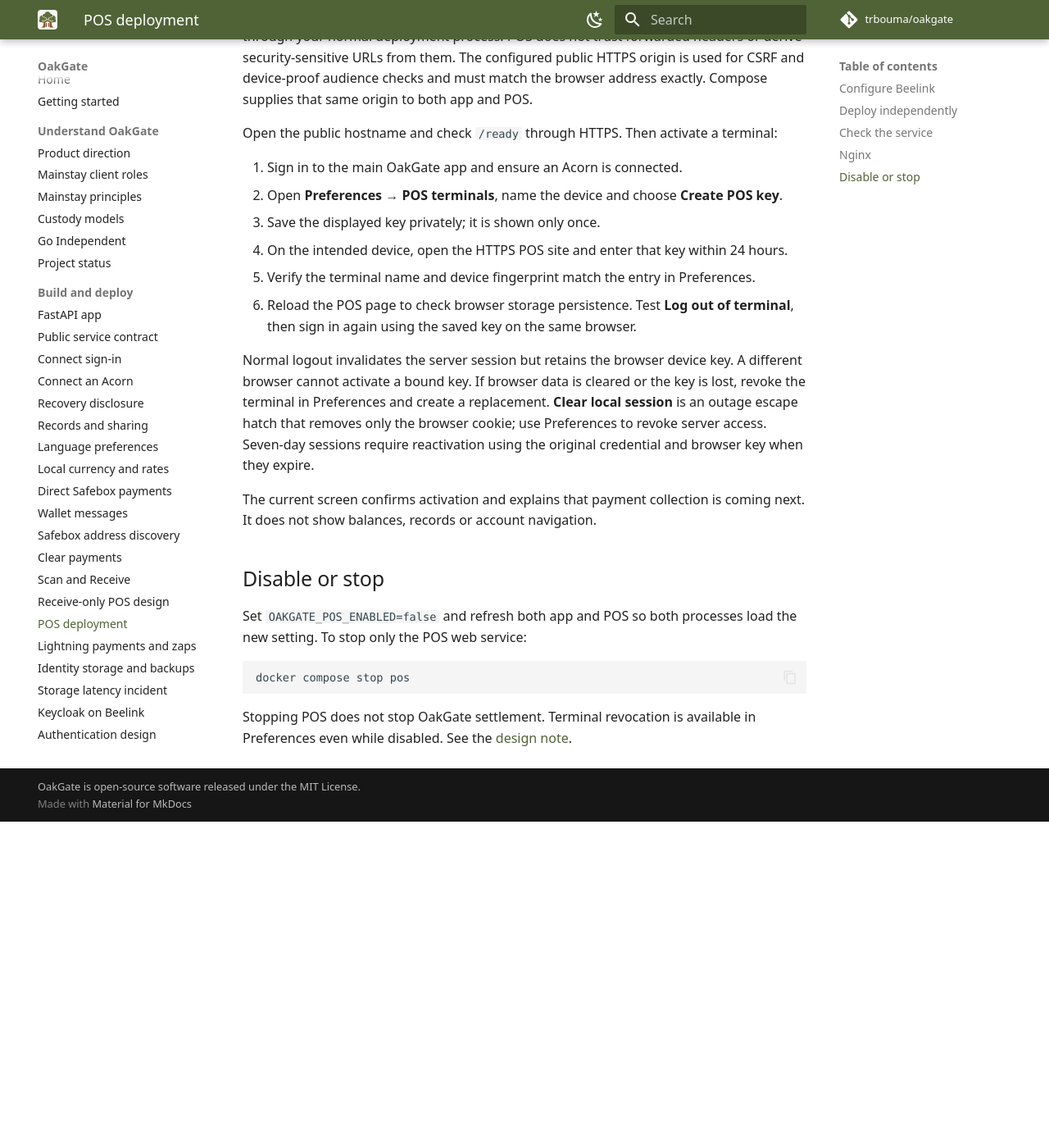
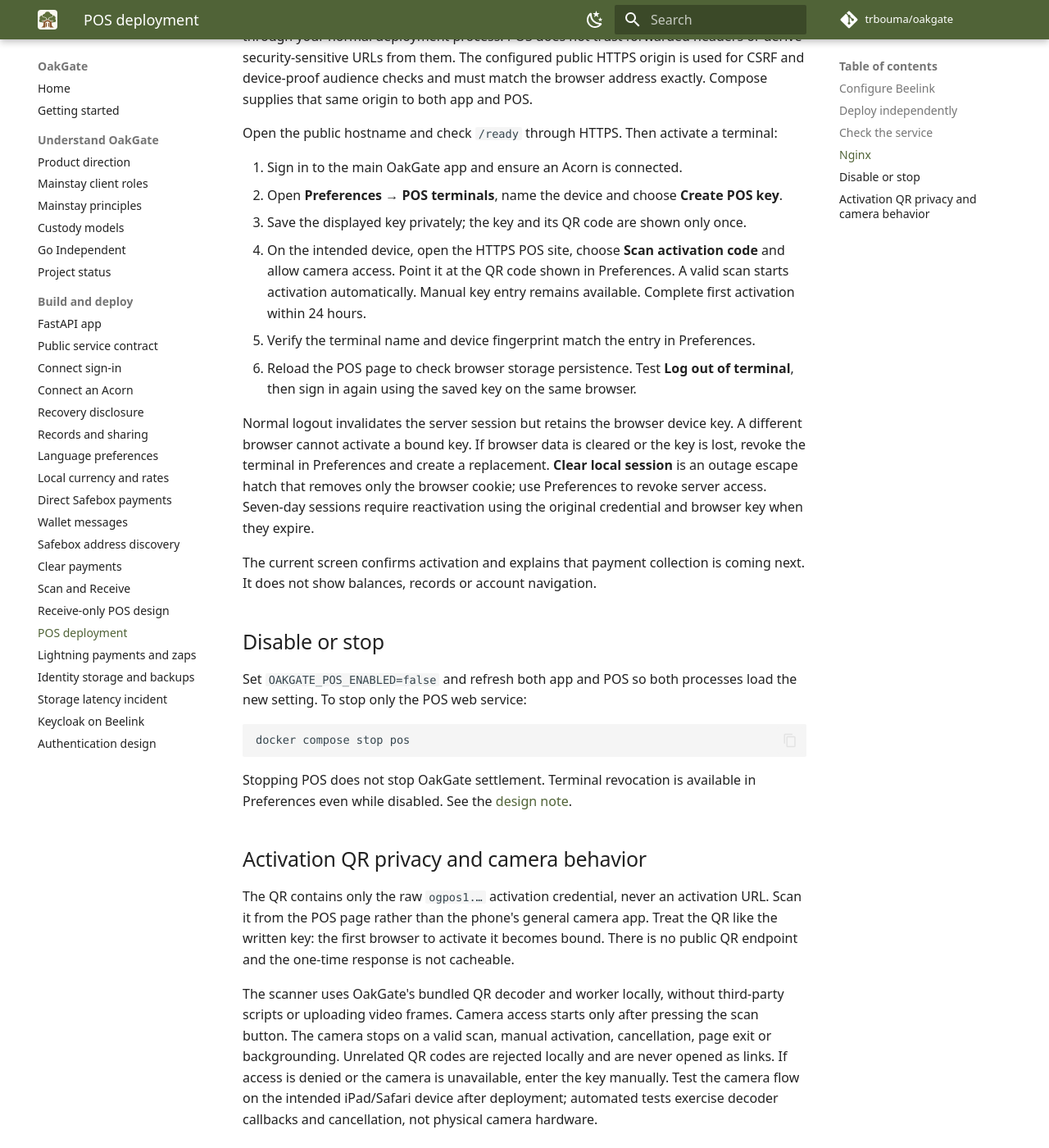
Before and after one commit to trbouma/oakgate, an MkDocs documentation site: the page built from docs/024-pos-deployment.md, in a window 1280 px wide and 1400 px high, scrolled down 2229 px. Shown: the whole window at 82% size. Built offline with MkDocs 1.6.1 and Material for MkDocs 9.7.7, drawn with Linux system fonts in a browser that asks for light colours; comment, search, counter and statistics services are not loaded; before the commit the page ends 3231 px from its top, so only the background shows below that.

Commit message:
feat: add QR-based POS terminal activation
- Display a private QR code alongside newly created POS keys
- Add camera scanning with automatic browser-bound activation
- Reuse the bundled QR decoder and preserve manual entry
- Stop camera capture on completion, cancellation or page exit
- Test invalid codes, duplicate scans and camera failure handling

````diff
--- a/app/static/style.css
+++ b/app/static/style.css
@@ -546,3 +546,6 @@
   .receive-page .account-nav a { flex:1 1 0; min-width:0; min-height:44px; padding:12px 6px; }
   .receive-page .receive-panel { padding:12px; }
 }
+
+.pos-activation-qr { width:min(100%,300px); margin:20px auto; padding:8px; border-radius:12px; background:#fff; color:#000; }
+.pos-activation-qr svg { display:block; width:100%; height:auto; aspect-ratio:1; }
--- a/docs/023-receive-only-pos.md
+++ b/docs/023-receive-only-pos.md
@@ -106,8 +106,7 @@
 1. In authenticated OakGate Preferences, the owner creates a named POS terminal
    with a name. OakGate requires a connected Acorn. Receiving asset selection and
    limits will be added with payment support; this stage cannot create receipts.
-2. Generate an opaque, high-entropy random POS key, shown once for entry or QR
-   activation. Store only its verifier hash, with a public credential identifier,
+2. Generate an opaque, high-entropy random POS key, shown once as text and a QR code for entry or camera activation. Store only its verifier hash, with a public credential identifier,
    owner mapping, policy, creation time and revocation state. Do not put the secret
    in URL query strings, logs or analytics. NFC activation is a later transport
    for the same credential, not extra wallet authority.
--- a/docs/024-pos-deployment.md
+++ b/docs/024-pos-deployment.md
@@ -83,8 +83,11 @@
 
 1. Sign in to the main OakGate app and ensure an Acorn is connected.
 2. Open **Preferences → POS terminals**, name the device and choose **Create POS key**.
-3. Save the displayed key privately; it is shown only once.
-4. On the intended device, open the HTTPS POS site and enter that key within 24 hours.
+3. Save the displayed key privately; the key and its QR code are shown only once.
+4. On the intended device, open the HTTPS POS site, choose **Scan activation code**
+   and allow camera access. Point it at the QR code shown in Preferences. A valid
+   scan starts activation automatically. Manual key entry remains available.
+   Complete first activation within 24 hours.
 5. Verify the terminal name and device fingerprint match the entry in Preferences.
 6. Reload the POS page to check browser storage persistence. Test **Log out of terminal**,
    then sign in again using the saved key on the same browser.
@@ -108,3 +111,19 @@
 ```
 
 Stopping POS does not stop OakGate settlement. Terminal revocation is available in Preferences even while disabled. See the [design note](023-receive-only-pos.md).
+
+## Activation QR privacy and camera behavior
+
+The QR contains only the raw `ogpos1.…` activation credential, never an activation
+URL. Scan it from the POS page rather than the phone's general camera app. Treat
+the QR like the written key: the first browser to activate it becomes bound.
+There is no public QR endpoint and the one-time response is not cacheable.
+
+The scanner uses OakGate's bundled QR decoder and worker locally, without
+third-party scripts or uploading video frames. Camera access starts only after
+pressing the scan button. The camera stops on a valid scan, manual activation,
+cancellation, page exit or backgrounding. Unrelated QR codes are rejected locally
+and are never opened as links. If access is denied or the camera is unavailable,
+enter the key manually. Test the camera flow on the intended iPad/Safari device
+after deployment; automated tests exercise decoder callbacks and cancellation,
+not physical camera hardware.
--- a/pos/static/terminal.css
+++ b/pos/static/terminal.css
@@ -1 +1,3 @@
 :root{color-scheme:dark;font-family:system-ui,sans-serif;background:#171914;color:#eef0e8}*{box-sizing:border-box}body{margin:0;min-height:100dvh;display:grid;place-items:center;padding:24px 16px}main{width:min(100%,480px)}header{display:flex;align-items:center;justify-content:center;gap:12px;margin-bottom:24px;font-size:12px;letter-spacing:.09em;color:#bac1ad}header img{width:44px;height:44px}section{padding:clamp(20px,5vw,32px);border:1px solid #414a38;border-radius:20px;background:#22271f;box-shadow:0 20px 70px #0003}h1{font-size:clamp(24px,5vw,30px);margin:8px 0 16px;overflow-wrap:anywhere}.eyebrow{font-size:11px;letter-spacing:.13em;color:#aab79a}p{line-height:1.5}label{display:block;font-weight:600;margin-bottom:10px}input{width:100%;min-height:52px;border:1px solid #667457;border-radius:10px;background:#171d15;color:inherit;padding:12px;font-size:16px}input:focus-visible,button:focus-visible{outline:3px solid #c7dfa6;outline-offset:3px}button{width:100%;min-height:52px;border:0;border-radius:12px;padding:12px 16px;background:#c3dc9f;color:#17200f;font:600 16px system-ui;cursor:pointer;margin-top:8px}.secondary{background:transparent;color:#d6e4c3;border:1px solid #61704f}button:disabled{opacity:.55;cursor:wait}.note,footer{font-size:13px;color:#b3bea7}footer{text-align:center;margin-top:20px}.badge{font-size:12px;letter-spacing:.08em;color:#c3dc9f}code{overflow-wrap:anywhere}#error{color:#ffb5a8;font-size:14px;margin-bottom:0}[hidden]{display:none!important}
+
+#scan-preview{margin-top:12px}#scan-video{display:block;width:100%;max-height:300px;object-fit:cover;border-radius:12px}#activation-scanner{margin-bottom:20px}#scan-status:empty{display:none}
````
Also changed, not shown: pos/static/activation-scan.js (added, +79 -0 lines), pos/static/terminal.js (+10 -1 lines), 8 other files.
